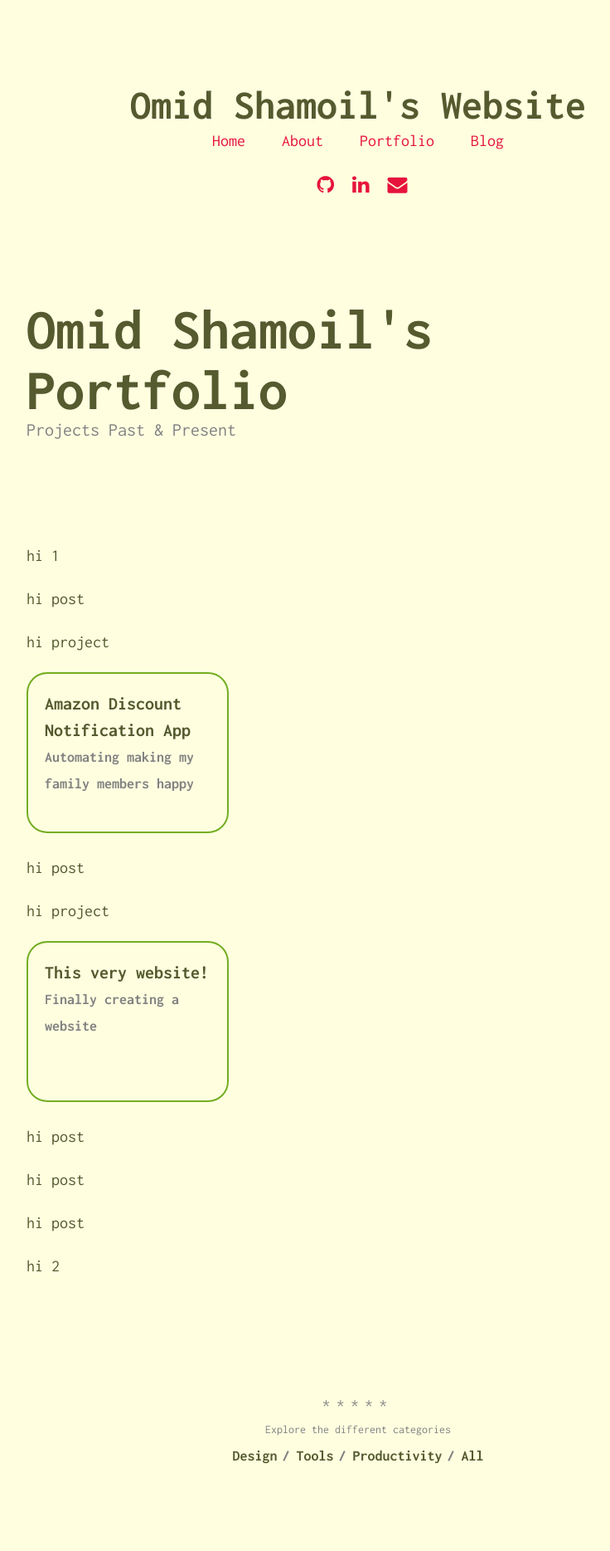
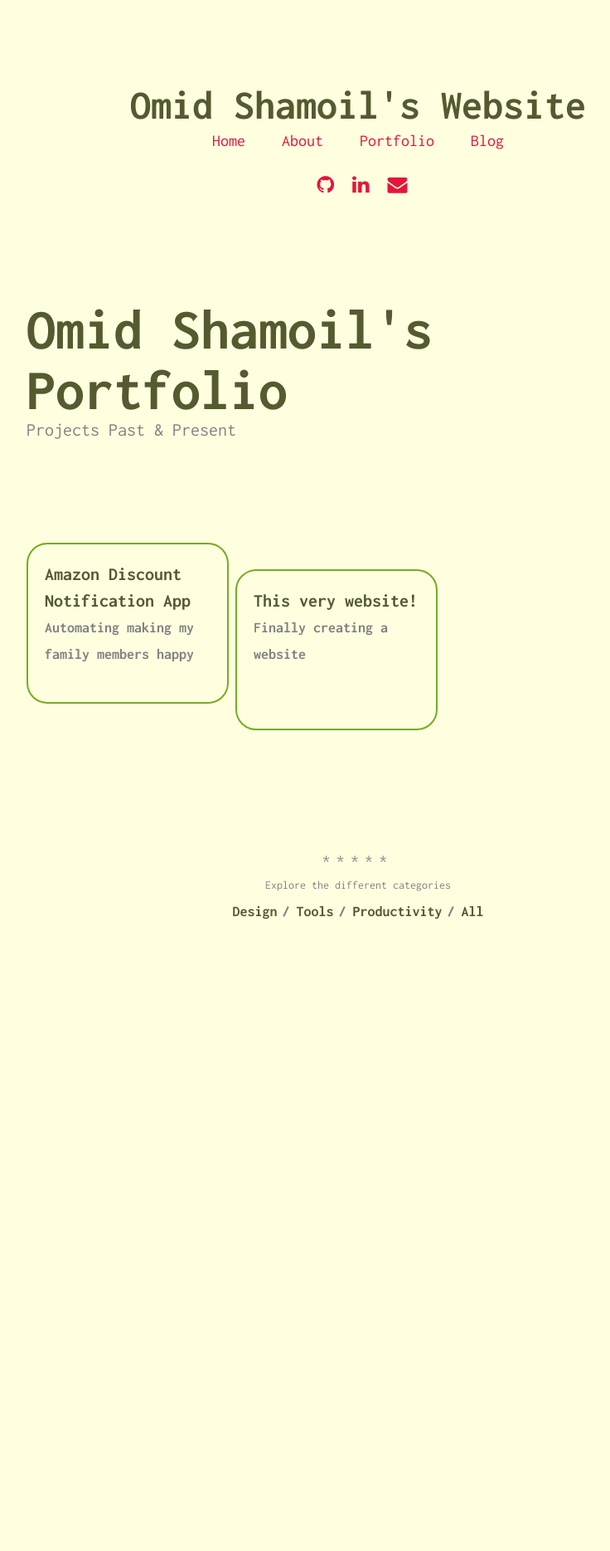
Before and after one commit to oshamoil/oshamoil.github.io, a Jekyll site: the page built from portfolio.html, in a window 1280 px wide. Shown: the whole page at 83% size, without its empty margins (208-944 px from the left). Built offline with Jekyll 4.4.1, drawn with Linux system fonts in a browser that asks for light colours; after the commit the page ends 1213 px from its top, so only the background shows below that.

Commit message:
Errors are now fixed

```diff
--- a/portfolio.html
+++ b/portfolio.html
@@ -6,12 +6,9 @@ sitemap:
   priority: 0.9
 permalink: /portfolio/
 ---
-<p>hi 1</p>
 <ul class="list-posts">
     {% for post in site.posts %}
-    <p>hi post</p>
         {% if post.project %}
-            <p> hi project</p>
             <li class="project-teaser">
                 <a href="{{ post.url | prepend: site.baseurl }}">
                     <p class="post-teaser__title">{{ post.title }}</p>
@@ -22,4 +19,3 @@ permalink: /portfolio/
         {% endif %}
     {% endfor %}
 </ul>
-<p> hi 2</p>
```
